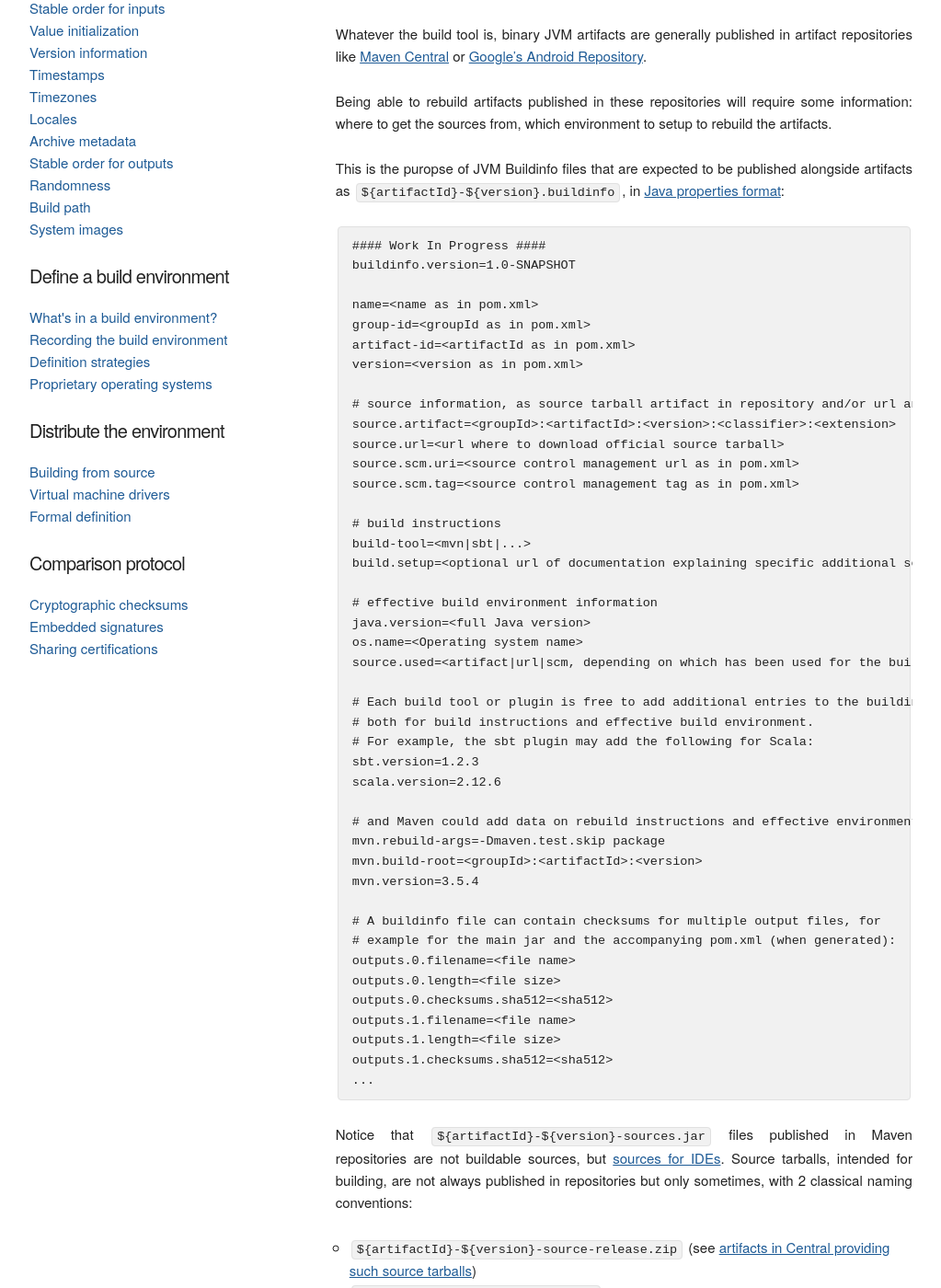
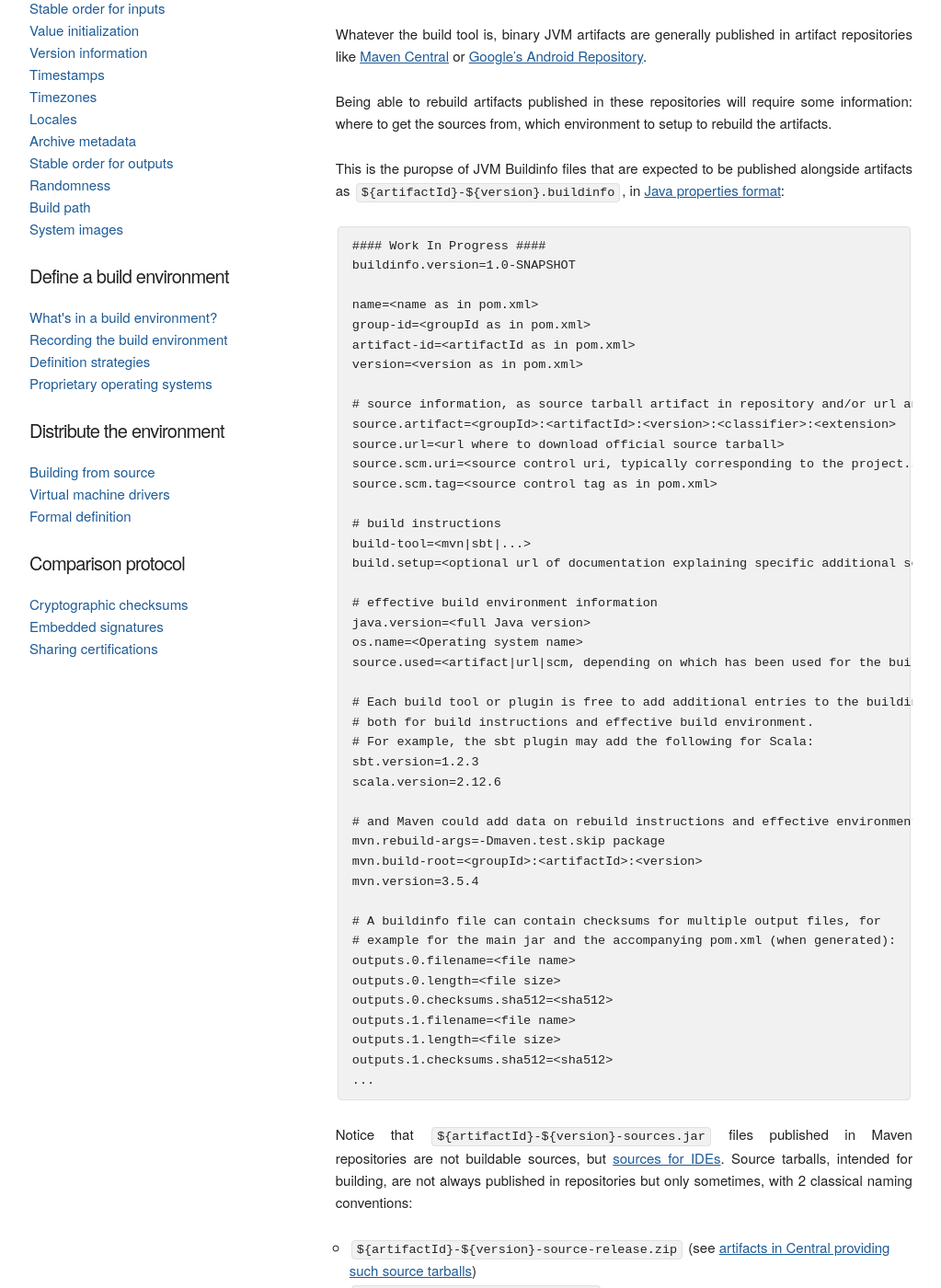
Before and after one commit to prototypefund/reproducible-website, a Jekyll site: the page built from _docs/jvm.md, in a window 1280 px wide and 1400 px high, scrolled down 386 px. Shown: the whole window at 92% size, without its empty margins (128-1151 px from the left). Built offline with Jekyll 4.4.1, drawn with Linux system fonts in a browser that asks for light colours; some web fonts are replaced; some of the changed lines change nothing that is shown.

Commit message:
Clarify source.scm.uri is the developerConnection

```diff
--- a/_docs/jvm.md
+++ b/_docs/jvm.md
@@ -38,8 +38,8 @@
 # source information, as source tarball artifact in repository and/or url and/or scm coordinates
 source.artifact=<groupId>:<artifactId>:<version>:<classifier>:<extension>
 source.url=<url where to download official source tarball>
-source.scm.uri=<source control management url as in pom.xml>
-source.scm.tag=<source control management tag as in pom.xml>
+source.scm.uri=<source control uri, typically corresponding to the project.scm.developerConnection or project.scm.connection in the pom.xml>
+source.scm.tag=<source control tag as in pom.xml>
 
 # build instructions
 build-tool=<mvn|sbt|...>
```
